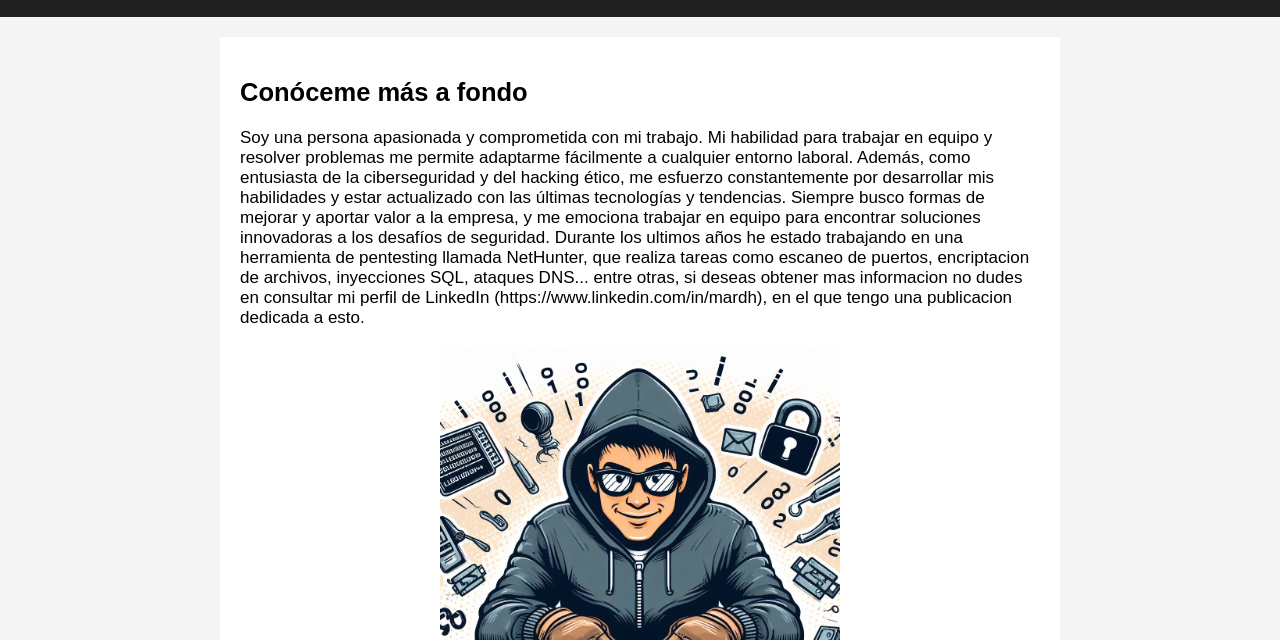
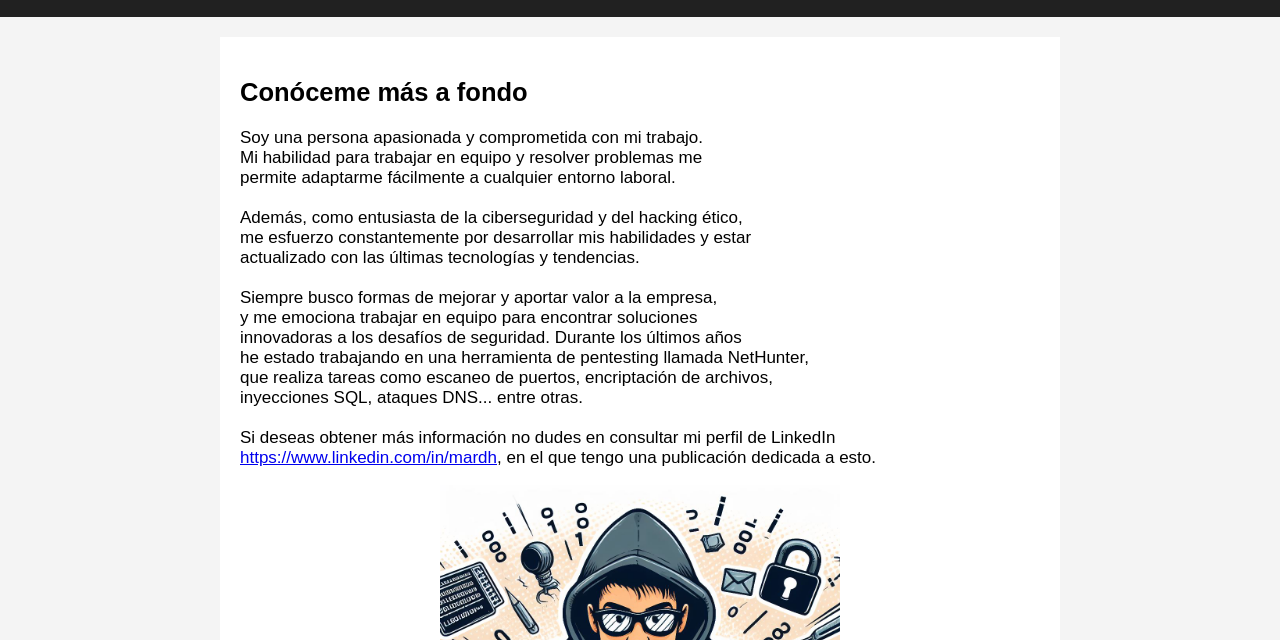
Before and after one commit to Mayky23/Portfolio.github.io, a plain HTML site: page HTML/yo.html in a window 1280 px wide. Shown: the part 160-800 px from the top of the page. Drawn offline with Linux system fonts and the light colour scheme.

Commit message:
CuartoCommit
- Modificación de texto Sobre mi
- Ajuste de todos los botones del proyecto para hacerlos funcionales y que redirijan a sus apartados correspondientes

```diff
--- a/CSS/styles.css
+++ b/CSS/styles.css
@@ -150,6 +150,7 @@ button:active {
     --border-width: 5px;
 }
 
+
 /* Media Queries for Responsive Design */
 @media only screen and (max-width: 768px) {
     main {
--- a/HTML/yo.html
+++ b/HTML/yo.html
@@ -10,30 +10,34 @@
     <header>
         <h1>Miguel Ángel Roldán de Haro</h1>
         <nav>
-            <button onclick="window.location.href='pagina1.html'">Inicio</button>
-            <button onclick="window.location.href='pagina2.html'">Sobre mi</button>
-            <button onclick="window.location.href='pagina3.html'">Contacto</button>
+            <a href="index.html"><button>Inicio</button></a>
+            <a href="yo.html"><button>Sobre mi</button></a>
+            <a href="contacto.html"><button>Contacto</button></a>
         </nav>
     </header>
 
 
     <main>
         <h2>Conóceme más a fondo</h2>
-        <p>Soy una persona apasionada y comprometida con mi trabajo.
+        <p>Soy una persona apasionada y comprometida con mi trabajo.<br>
             Mi habilidad para trabajar en equipo y resolver problemas
-            me permite adaptarme fácilmente a cualquier entorno laboral.
-            Además, como entusiasta de la ciberseguridad y del hacking ético,
-            me esfuerzo constantemente por desarrollar mis habilidades y estar
-            actualizado con las últimas tecnologías y tendencias.
-            Siempre busco formas de mejorar y aportar valor a la empresa,
-            y me emociona trabajar en equipo para encontrar soluciones
-            innovadoras a los desafíos de seguridad. Durante los ultimos años
-            he estado trabajando en una herramienta de pentesting llamada NetHunter,
-            que realiza tareas como escaneo de puertos, encriptacion de archivos,
-            inyecciones SQL, ataques DNS... entre otras, si deseas obtener mas
-            informacion no dudes en consultar mi perfil de LinkedIn (https://www.linkedin.com/in/mardh), en el que tengo
-            una publicacion dedicada a esto.
-        </p>
+            me<br> permite adaptarme fácilmente a cualquier entorno laboral. <br><br>
+
+            Además, como entusiasta de la ciberseguridad y del hacking ético, <br>
+            me esfuerzo constantemente por desarrollar mis habilidades y estar <br>
+            actualizado con las últimas tecnologías y tendencias. <br><br>
+
+            Siempre busco formas de mejorar y aportar valor a la empresa, <br>
+            y me emociona trabajar en equipo para encontrar soluciones <br>
+            innovadoras a los desafíos de seguridad. Durante los últimos años <br>
+            he estado trabajando en una herramienta de pentesting llamada NetHunter, <br>
+            que realiza tareas como escaneo de puertos, encriptación de archivos, <br>
+            inyecciones SQL, ataques DNS... entre otras. <br><br>
+
+            Si deseas obtener más información no dudes en consultar mi perfil de LinkedIn <br>
+            <a href="https://www.linkedin.com/in/mardh">https://www.linkedin.com/in/mardh</a>, en el que tengo
+            una publicación dedicada a esto.</p>
+
         <img class="small-image" src="../IMAGENES/hacker1.jpg" alt="Foto cartoon de un informatico">
     </main>
 
```
Also changed, not shown: HTML/contacto.html (+3 -3 lines), HTML/index.html (+4 -5 lines).
